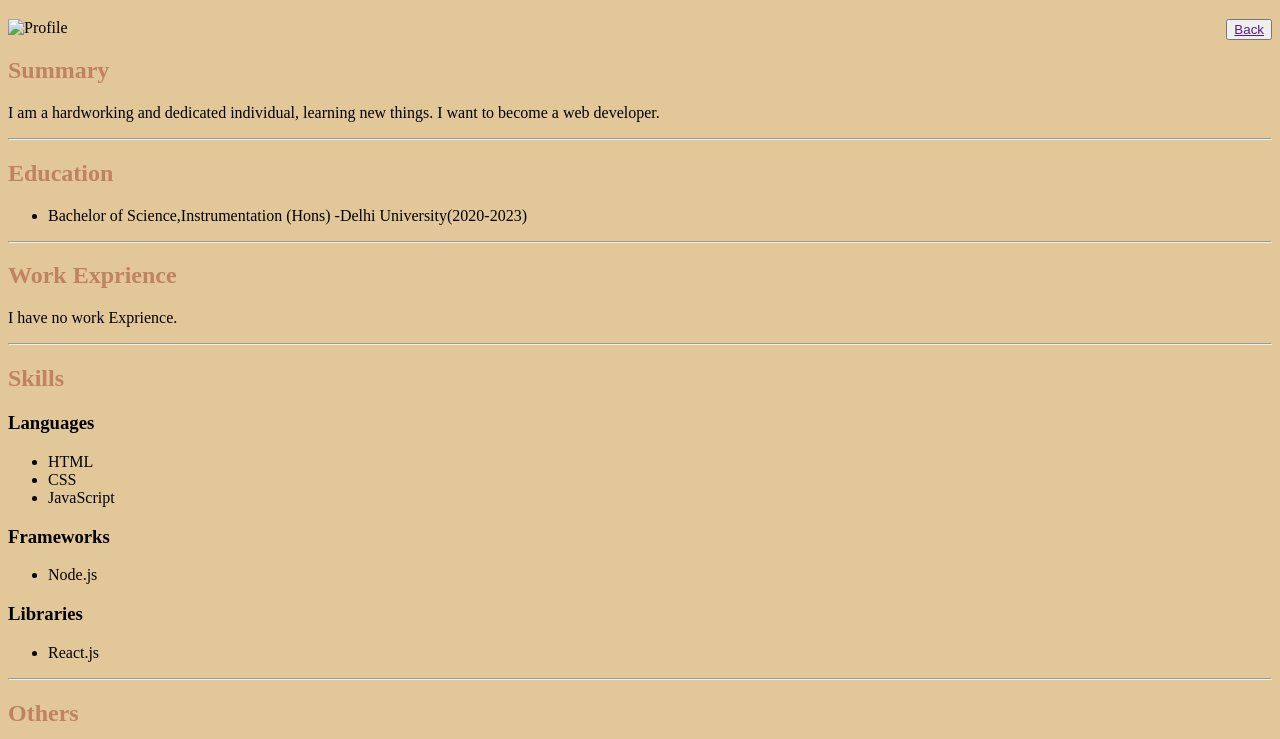
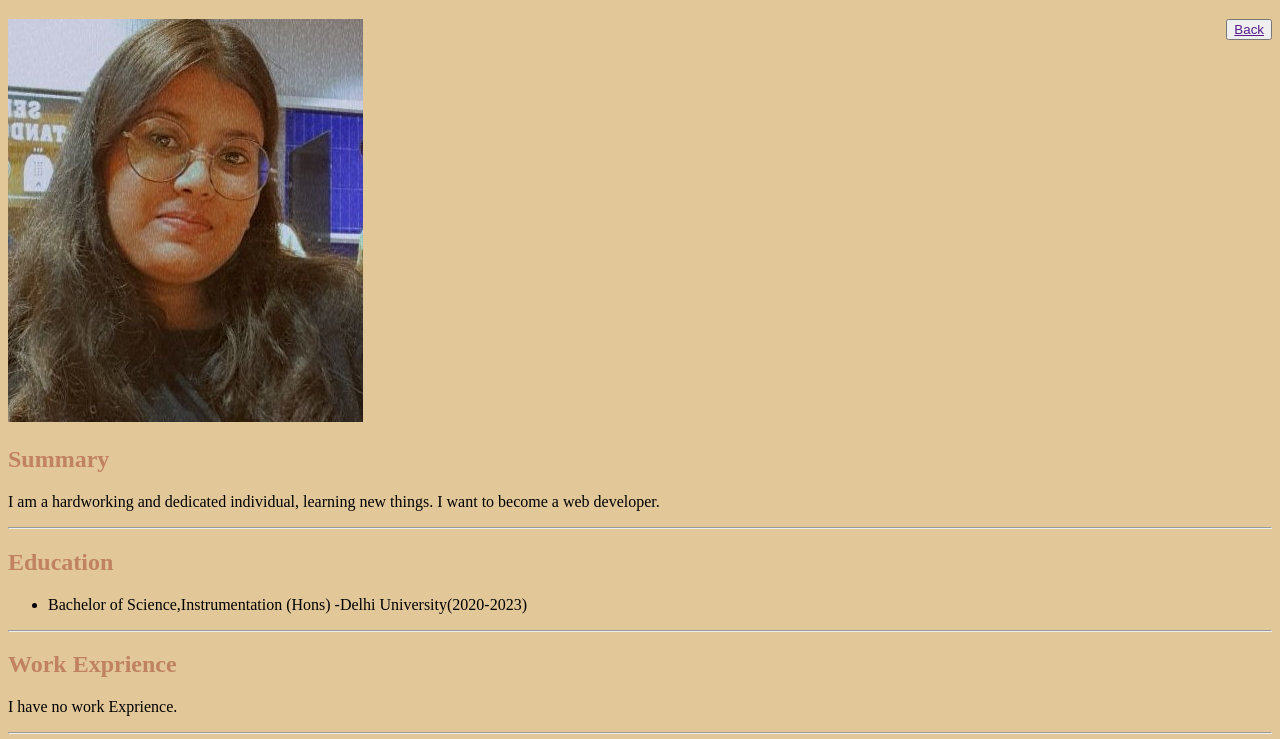
Before and after one commit to Shank2908/About, a plain HTML site: page index.html in a window 1280 px wide. Shown: the part 61-800 px from the top of the page. Drawn offline with Linux system fonts and the light colour scheme.

Commit message:
Update index.html

```diff
--- a/index.html
+++ b/index.html
@@ -9,7 +9,7 @@
 <body>
     <h1>Shankey Singh</h1>
     <button><a href="">Back</a></button>
-    <img src="./image/Profile photo 1.jpg" alt="Profile"/>
+    <img src="./Profile photo 1.jpg" alt="Profile"/>
     <h2>Summary</h2>
     <p> I am a hardworking and dedicated individual, learning new things. I want to become a web developer. </p>
     <hr/>
```
